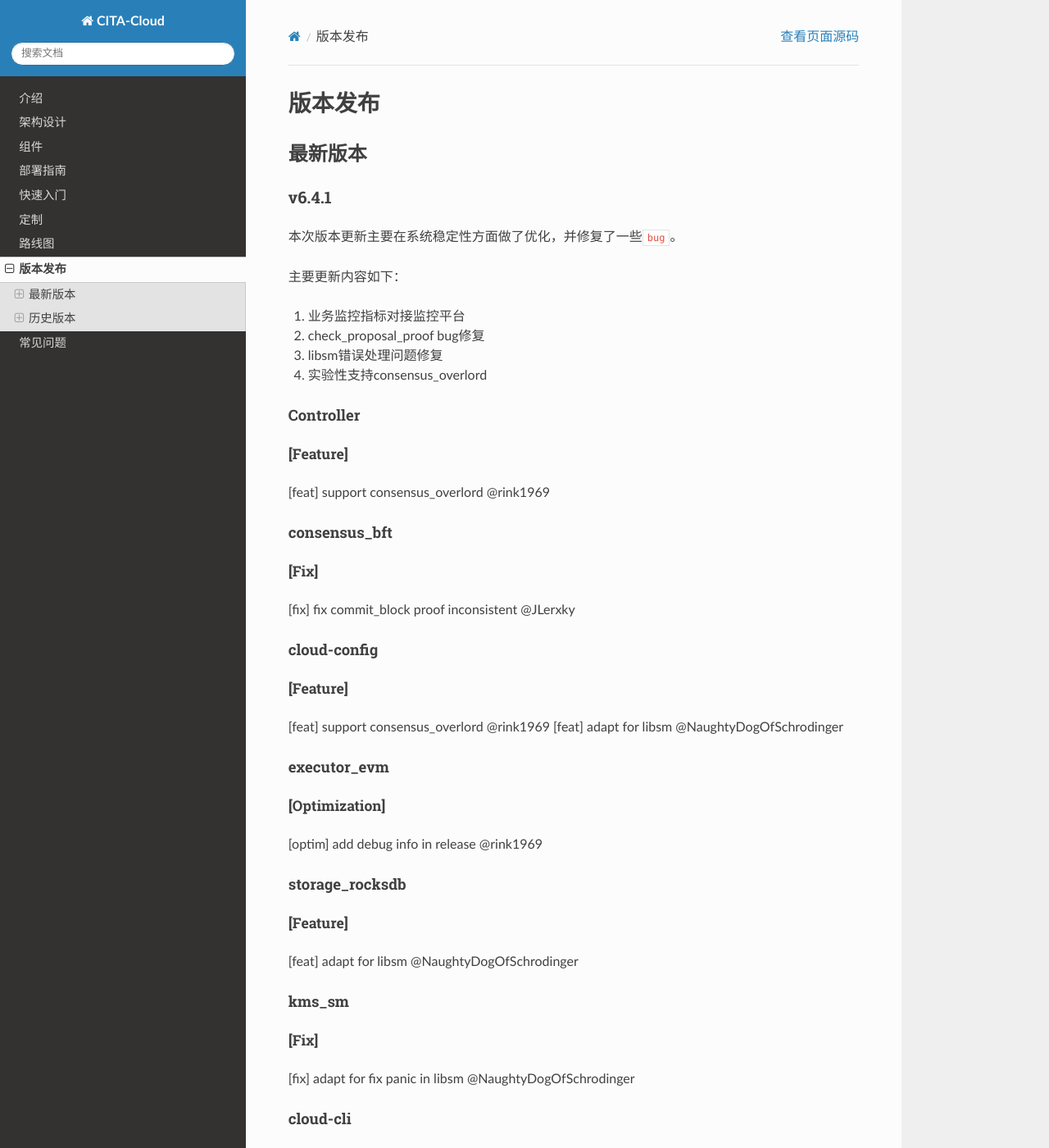
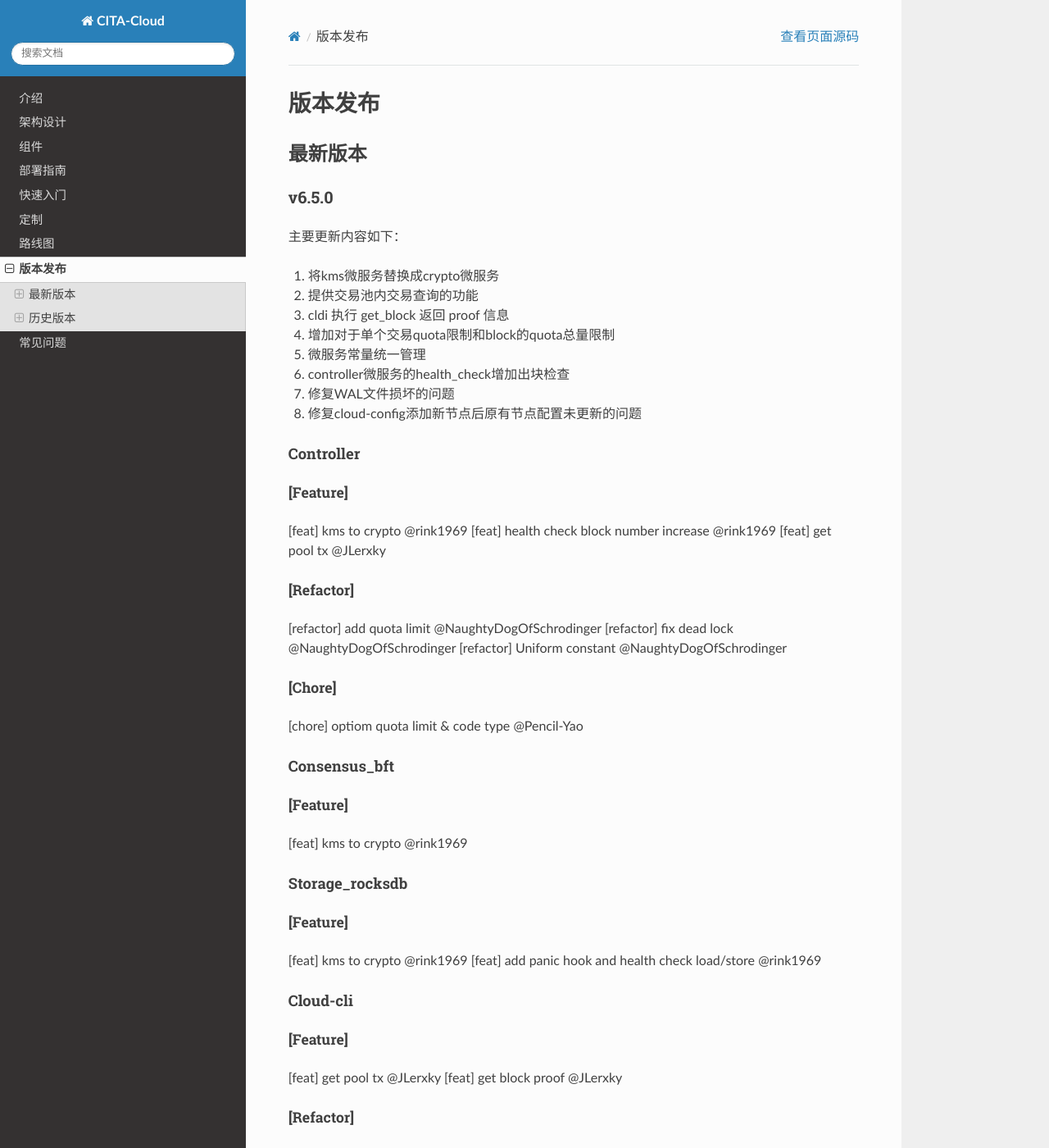
Before and after one commit to cita-cloud/docs, a Sphinx documentation site: the page built from source/release.md, in a window 1280 px wide and 1400 px high. Shown: the whole window at 82% size. Built offline with Sphinx 7.4.7 and the Read the Docs theme 2.0.0, drawn with Linux system fonts in a browser that asks for light colours; some of the changed text lies outside the part shown.

Commit message:
6.5.0 update

```diff
--- a/source/release.md
+++ b/source/release.md
@@ -1,5 +1,63 @@
 # 版本发布
 ## 最新版本
+
+### v6.5.0
+
+主要更新内容如下：
+1. 将kms微服务替换成crypto微服务
+2. 提供交易池内交易查询的功能
+3. cldi 执行 get_block 返回 proof 信息
+4. 增加对于单个交易quota限制和block的quota总量限制
+5. 微服务常量统一管理
+6. controller微服务的health_check增加出块检查
+7. 修复WAL文件损坏的问题
+8. 修复cloud-config添加新节点后原有节点配置未更新的问题
+
+#### Controller
+##### [Feature]
+[feat] kms to crypto @rink1969
+[feat] health check block number increase @rink1969
+[feat] get pool tx @JLerxky
+
+##### [Refactor]
+[refactor] add quota limit @NaughtyDogOfSchrodinger
+[refactor] fix dead lock @NaughtyDogOfSchrodinger
+[refactor] Uniform constant @NaughtyDogOfSchrodinger
+
+##### [Chore]
+[chore] optiom quota limit & code type @Pencil-Yao
+
+#### Consensus_bft
+##### [Feature]
+[feat] kms to crypto @rink1969
+
+#### Storage_rocksdb
+##### [Feature]
+[feat] kms to crypto @rink1969
+[feat] add panic hook and health check load/store @rink1969
+
+#### Cloud-cli
+##### [Feature]
+[feat] get pool tx @JLerxky
+[feat] get block proof  @JLerxky
+
+##### [Refactor]
+[refactor] add quota limit  @NaughtyDogOfSchrodinger
+
+#### Cloud-config
+##### [Feature]
+[feat]  kms to crypto  @rink1969
+
+##### [Fix]
+[fix] refresh chain config for old nodes @rink1969
+
+##### [Refactor]
+[refactor] adapt for add quota limit @NaughtyDogOfSchrodinger
+
+#### 兼容性问题
+1. 升级到该版本会导致crypto服务起不来，需要导出私钥，并修改配置文件
+
+## 历史版本
 
 ### v6.4.1
 
```
Also changed, not shown: other parts of source/release.md (+0 -2 lines).
